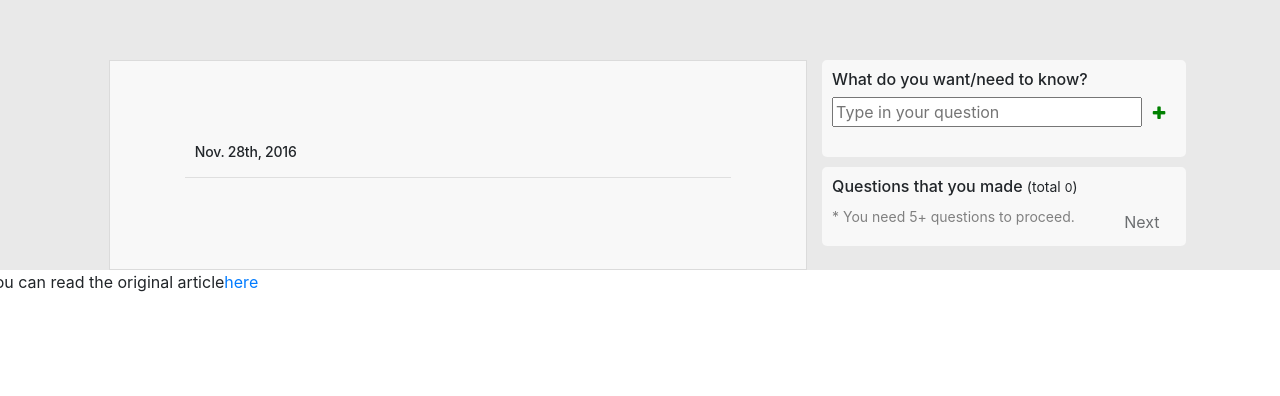
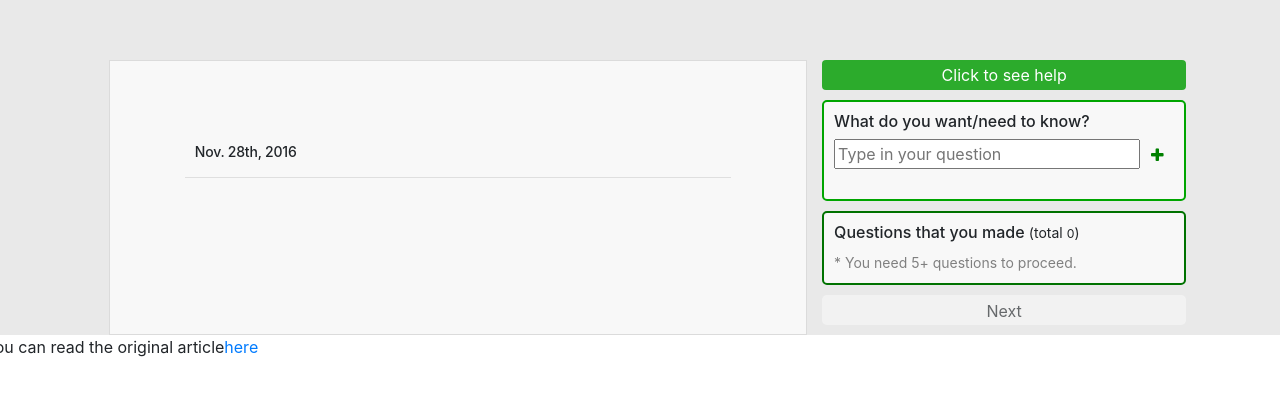
Before and after one commit to eunyoung4444/SciNews-toy, a Django app: template scinews-toy/critReader/templates/critreader/qcol.html in a window 1280 px wide. Shown: the top 396 px of the page. Run offline with Django 3.2, Linux system fonts and the light colour scheme; the template is opened without the code that fills it, so the values that code supplies are empty; some libraries are stand-ins or nearby versions.

Commit message:
Help message added

```diff
--- a/scinews-toy/critReader/templates/critreader/qcol.html
+++ b/scinews-toy/critReader/templates/critreader/qcol.html
@@ -31,6 +31,13 @@
            </div>
            <div class="col-4" class="col-container" id="sidebar-container">
              <div id="floating-div">
+                <div id="help" class="sections">
+                    <button id="helpbutton" data-toggle="collapse" data-target="#helpmessage" class='btn' style="width:100%;height:30px;background-color:rgba(0, 155, 0, 0.822);color:white;padding:0px"> Click to see help </button>
+                    <div id="helpmessage" class="collapse" style="padding:10px">
+                        <p>Read the article and raise questions. </p>
+                        <p>Type in question in the <span style="color:rgb(0, 165, 0)">light green</span> box and push the <i class="fa fa-plus" style="color:green"></i> button. Your list of questions will be shown in the <span style="color:rgb(0, 114, 0)">dark green</span> box.</p>
+                    </div>
+                </div>
                 <div id="Qgen" class="sections">
                     <h6>What do you want/need to know? </h6>
                     <div id="newQ" style="margin-bottom:20px;">
@@ -38,16 +45,15 @@
                         <button class="btn" id="newQbutton" style="float:right;width:10%;height:30px;padding-top:3px;padding-bottom:3px;padding-right:5px;padding-left:5px;" onclick="addnewQ()"><i class="fa fa-plus" style="color:green"></i></button>
                     </div>
                 </div>
-                <div class="sections">
+                <div class="sections" id="Questions">
                         <h6>Questions that you made <small>(total <small id="qnumtotal">0</small>)</small> <a id="showless" style="display:none" onclick="ShowLess();" href="#">show less</a></h6>
                         <div id="questions_generated" class="subsections">
                     </div>  <!-- End of selected_questions-->
                     <div id="submit_question" >
                             <small style="color:grey">* You need 5+ questions to proceed.</small>
-                        <span></span>
-                            <button class="btn" id="submitQbutton" onclick="submitQs()" style="width:20%;height:30px;padding-top:3px;padding-bottom:3px;" disabled="true">Next</button>
                     </div>
                 </div>
+                <button class="btn sections" id="submitQbutton" onclick="submitQs()" style="width:100%;height:30px;padding-top:3px;padding:3px;" disabled="true">Next</button>
                         </div>
         </div>
      </div> <!-- End of col-container-->
--- a/scinews-toy/static/css/qcol.css
+++ b/scinews-toy/static/css/qcol.css
@@ -199,6 +199,17 @@
   border-radius: 5px !important;
 }
 
+#Questions{
+  border: 2px solid rgb(0, 114, 0)
+
+}
+#Qgen{
+  border: 2px solid rgb(0, 165, 0)
+}
+
+#help{
+  padding:0;
+}
 .subsections{
   margin-bottom: 10px;
   background-color: #f8f8f8 !important;
```
Also changed, not shown: scinews-toy/critReader/templates/critreader/quizcol.html (+14 -4 lines), scinews-toy/static/css/quizcol.css (+8 -0 lines), scinews-toy/static/js/quizcol.js (+17 -0 lines).
